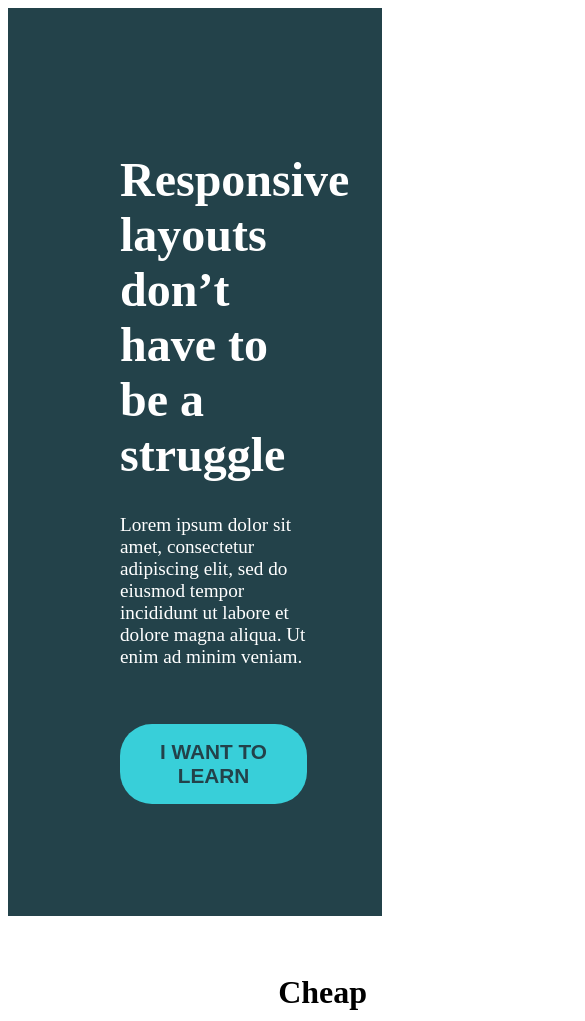
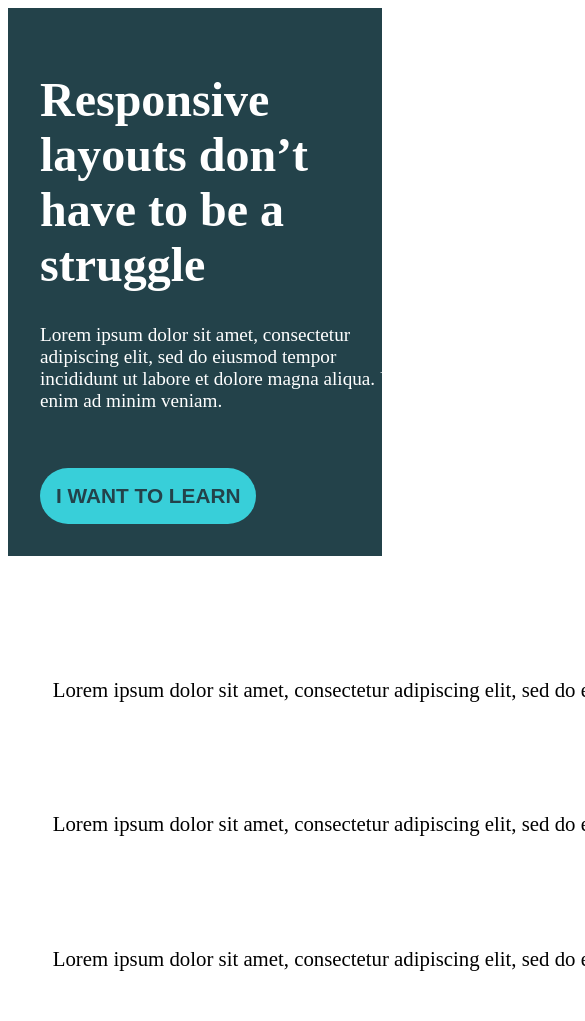
Before and after one commit to Sara-pro-vesion/test, a plain HTML site: page index.html in a window 390 px wide. Shown: the top 1021 px of the page, 585 px wide, since content can reach past the window. Drawn offline with Linux system fonts and the light colour scheme.

Commit message:
fixing bugs

```diff
--- a/style.css
+++ b/style.css
@@ -32,7 +32,22 @@ p {
   margin-left:6rem;
   padding:2rem;
   text-align:center;
-
+  flex-wrap: wrap;
+}
+@media (max-width: 768px) {
+  .parent {
+    flex-direction: column;
+    align-items: center;
+  }
+  .child {
+    width: 100%;
+    padding: 2rem;
+  }
+  .row {
+    margin-left: 0;
+    width: 100%;
+    justify-content: center;
+  }
 }
 .col h2{
   font-size:2rem;
@@ -51,6 +66,7 @@ p {
   width:60rem;
   gap:5rem;
   color:#FFFFFF;
+  flex-wrap: wrap;
 }
 .under {
   width:100%;
```
